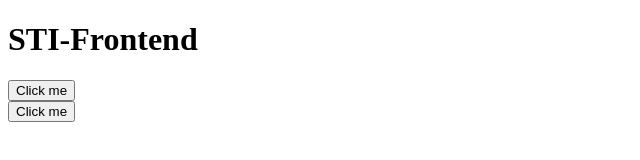
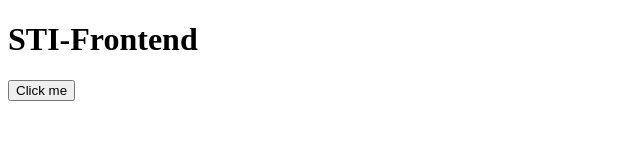
Before and after one commit to Kalle-Rei/sti-frontend, a website: page public/index.html in a window 1280 px wide. Shown: the whole page, without its empty margins (0-640 px from the left). Drawn offline with Linux system fonts and the light colour scheme.

Commit message:
commented out old code

```diff
--- a/public/index.html
+++ b/public/index.html
@@ -11,7 +11,7 @@
         <h1>STI-Frontend</h1>
         <div id="app"></div>
 
-        <button onclick="age()">Click me</button>
+        <!-- <button onclick="age()">Click me</button> -->
 
         <script src="js/index.js"></script>
     </body>
```
